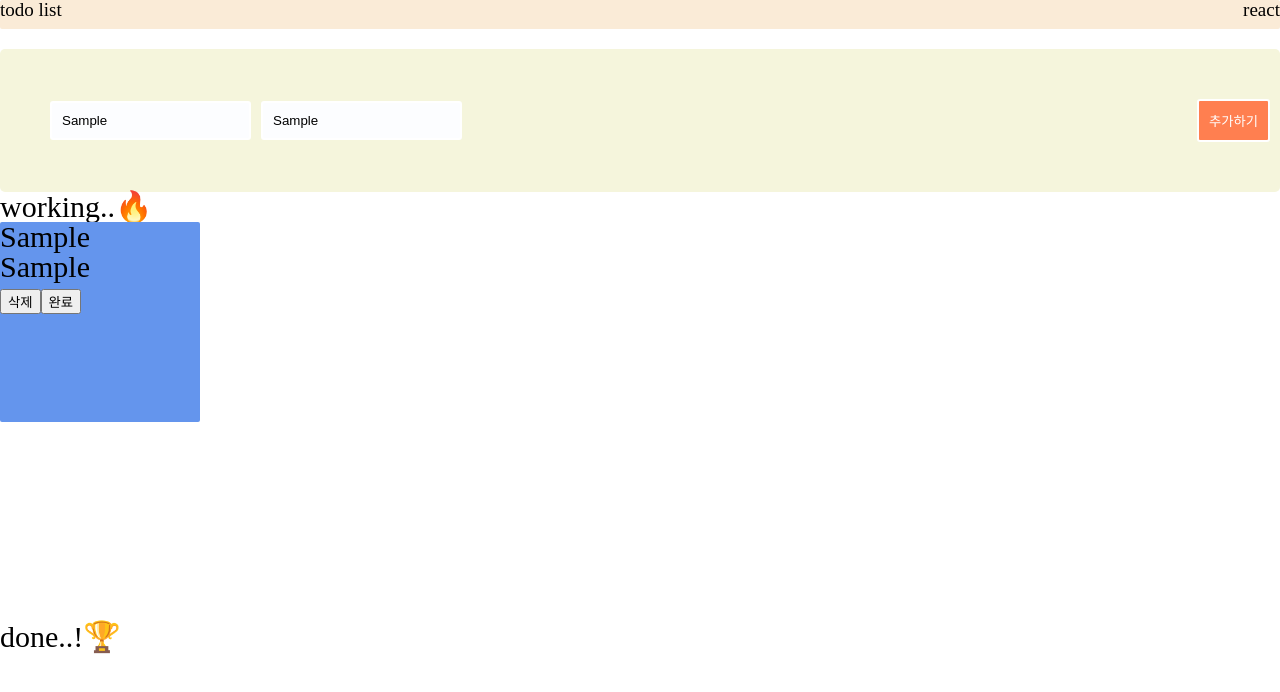
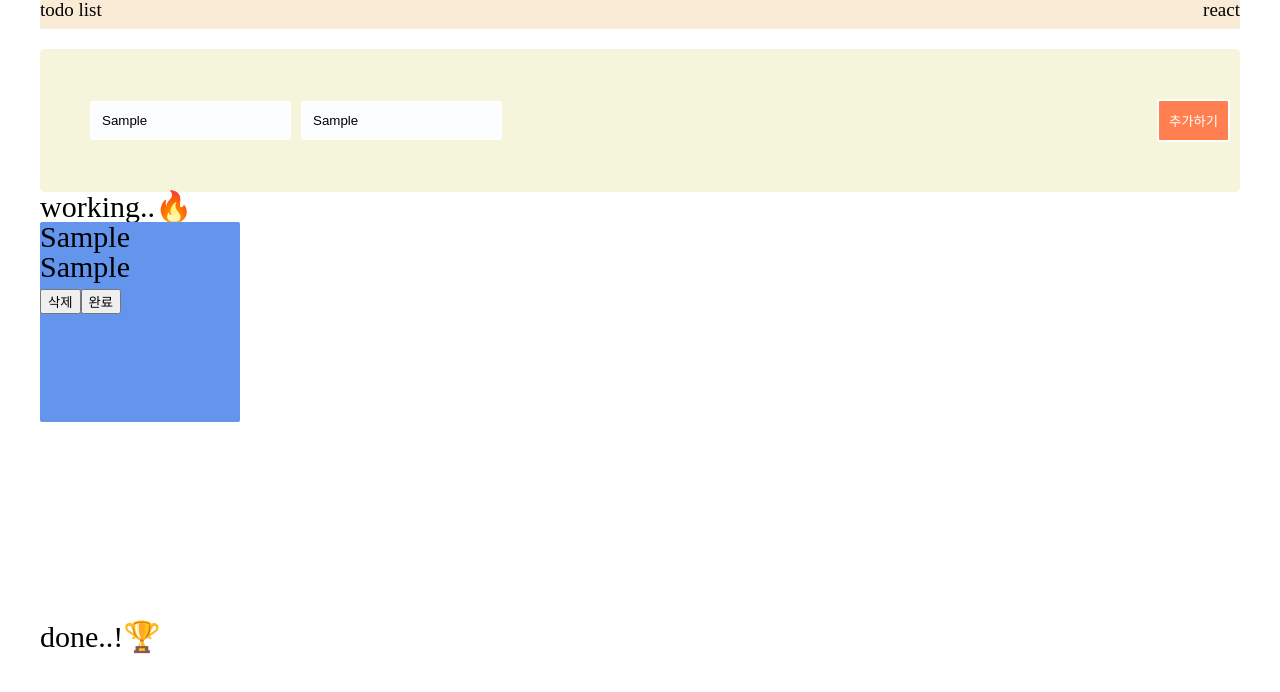
Before and after one commit to Ahnjonghyun87/ReactHomework-todo-list, a React (Vite) app in the folder my-first-vite-react-app/: page / in a window 1280 px wide. Both pictures are taken after typing "Sample", "Sample" into the empty fields and a click on the button "추가하기". Shown: the top 692 px of the page. Built offline with nearby package versions, Linux system fonts and the light colour scheme.

Commit message:
feat.완성-todojsx파일추가

```diff
--- a/my-first-vite-react-app/src/App.css
+++ b/my-first-vite-react-app/src/App.css
@@ -1,3 +1,9 @@
+.App {
+  max-width: 1200px;
+  margin: 0 auto;
+  min-width: 800px;
+}
+
 .header {
   display: flex;
   justify-content: space-between;
@@ -54,6 +60,7 @@
 .todos {
   display: flex;
   flex-wrap: wrap;
+  gap: 8px;
 }
 
 .todoCard {
--- a/my-first-vite-react-app/src/App.jsx
+++ b/my-first-vite-react-app/src/App.jsx
@@ -1,5 +1,6 @@
 import { useState } from "react";
 import "./App.css";
+import Todo from "./Todo";
 
 const App = () => {
   const [title, setTitle] = useState("");
@@ -25,6 +26,23 @@ const App = () => {
 
   const onChangeDescription = (event) => {
     setDescription(event.target.value);
+  };
+
+  const onDeleteTodo = (deleteId) => {
+    setTodos((todos) => {
+      return todos.filter(({ id }) => deleteId !== id);
+    });
+  };
+
+  const onChangeTodoState = (targetId) => {
+    setTodos((todos) => {
+      return todos.map((todo) => {
+        if (todo.id === targetId) {
+          return { ...todo, isDone: !todo.isDone };
+        }
+        return todo;
+      });
+    });
   };
 
   return (
@@ -54,19 +72,39 @@ const App = () => {
         <div>working..🔥</div>
         <ul className="todos">
           {todos.map(({ title, description, id, isDone }) => {
+            if (isDone) return;
+
             return (
-              <li className="todoCard" key={id}>
-                <div>{title}</div>
-                <div>{description}</div>
-                <button>삭제</button>
-                <button>완료</button>
-              </li>
+              <Todo
+                key={id}
+                id={id}
+                title={title}
+                description={description}
+                onDeleteTodo={onDeleteTodo}
+                onChangeTodoState={onChangeTodoState}
+              />
             );
           })}
         </ul>
       </div>
       <div className="complete-container">
         <div>done..!🏆</div>
+        <ul className="todos">
+          {todos.map(({ title, description, id, isDone }) => {
+            if (!isDone) return;
+
+            return (
+              <Todo
+                key={id}
+                id={id}
+                title={title}
+                description={description}
+                onDeleteTodo={onDeleteTodo}
+                onChangeTodoState={onChangeTodoState}
+              />
+            );
+          })}
+        </ul>
       </div>
     </div>
   );
--- /dev/null
+++ b/my-first-vite-react-app/src/Todo.jsx
@@ -0,0 +1,12 @@
+const Todo = ({ id, title, description, onDeleteTodo, onChangeTodoState }) => {
+  return (
+    <li className="todoCard">
+      <div>{title}</div>
+      <div>{description}</div>
+      <button onClick={() => onDeleteTodo(id)}>삭제</button>
+      <button onClick={() => onChangeTodoState(id)}>완료</button>
+    </li>
+  );
+};
+
+export default Todo;
```
